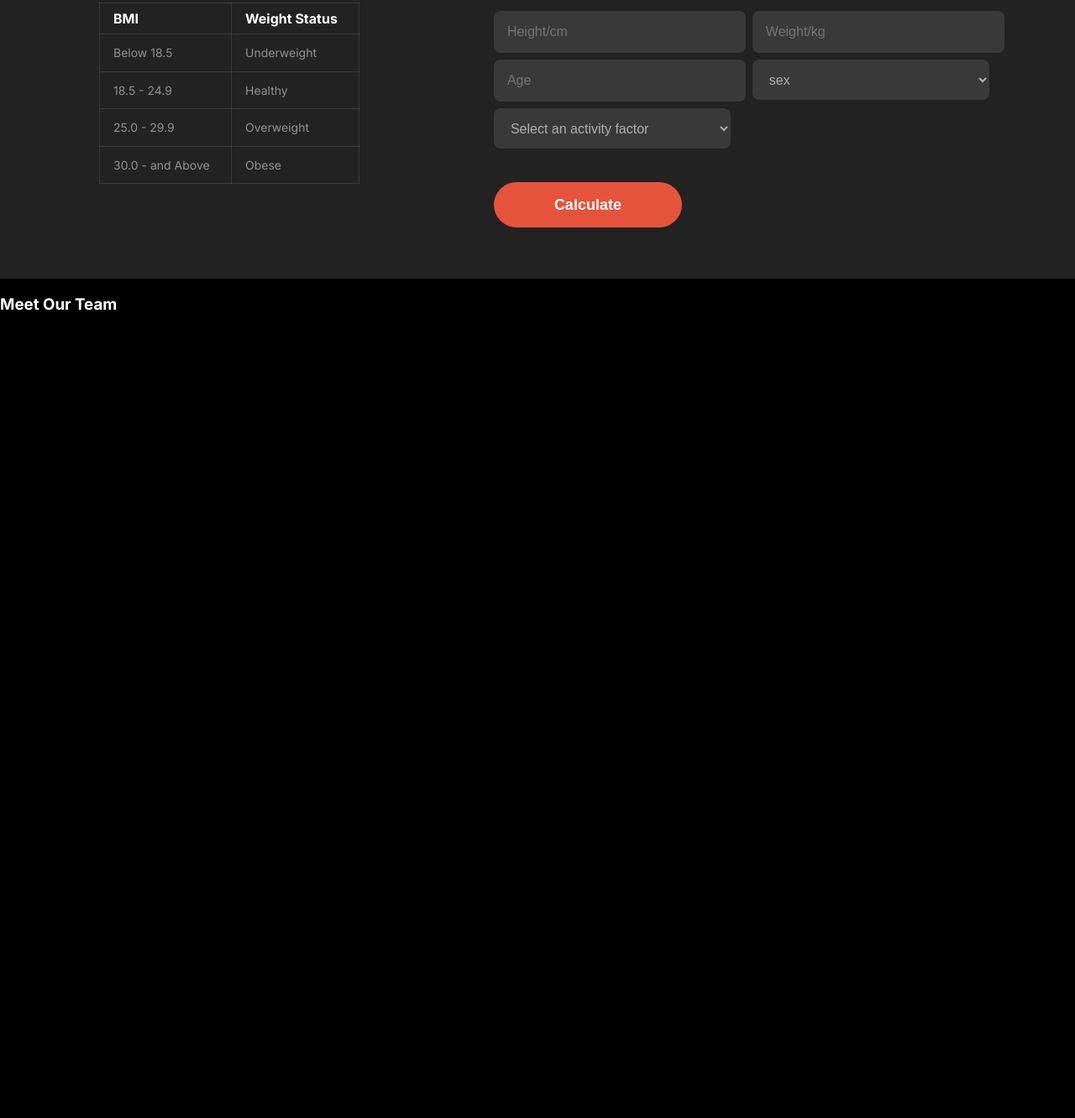
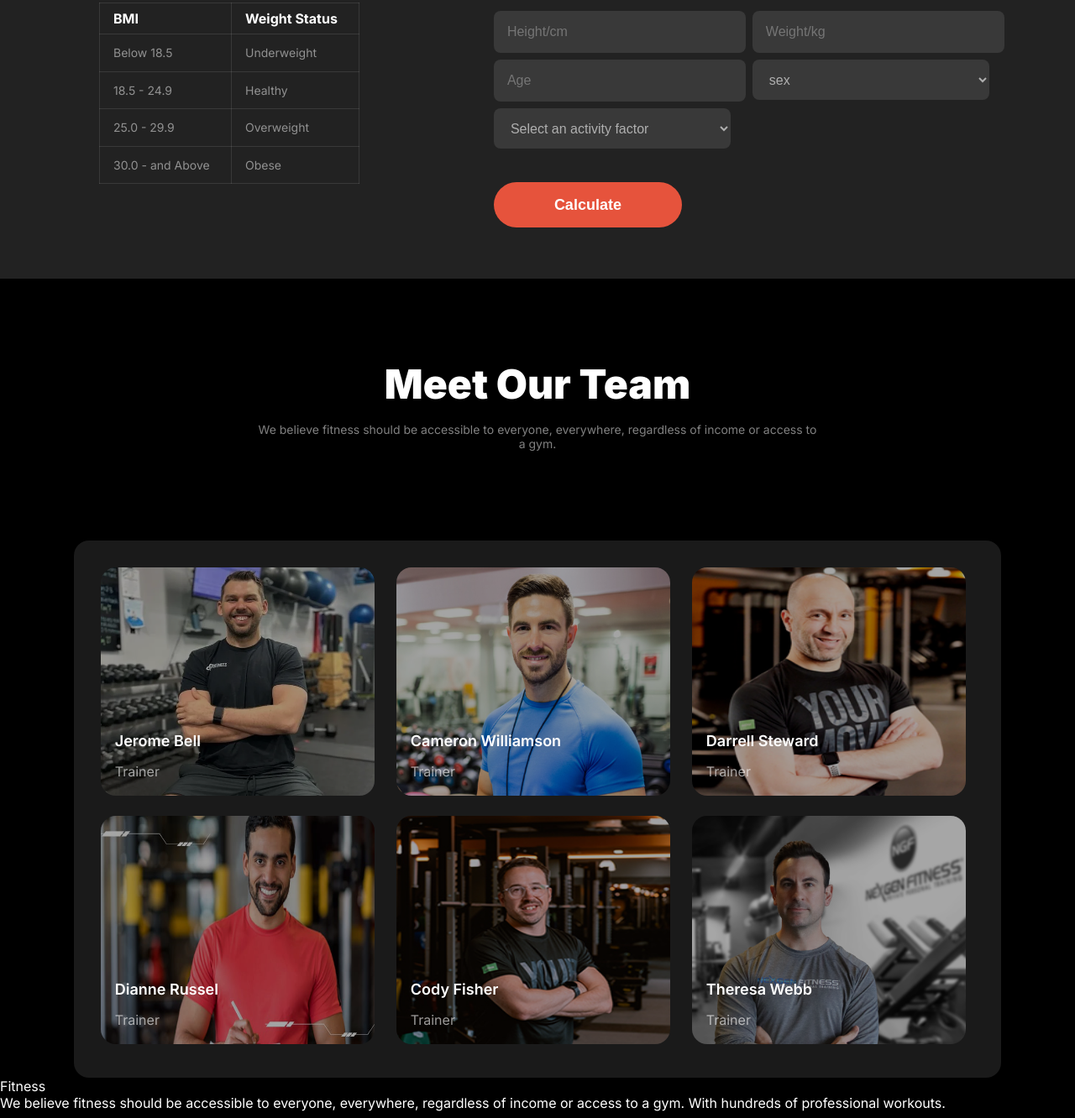
Before and after one commit to AJ-Dihan/Assignment-2, a plain HTML site: page index.html in a window 1280 px wide. Shown: the part 2249-3581 px from the top of the page at 84% size. Before the commit the page ends 2642 px from the top, so only its background shows below. Drawn offline with Linux system fonts and the light colour scheme.

Commit message:
added team section

```diff
--- a/index.html
+++ b/index.html
@@ -162,15 +162,74 @@
         </section>
 
         <section class="team">
+            <div class="team-about">
             <h3 class="team-title">Meet Our Team</h3>
+            <p class="team-description">We believe fitness should be accessible to everyone, everywhere, regardless of income or access to a gym.</p>
+            </div>
+            <div class="trainer-container">
+                <div class="image-container">
+                    <img src="images/trainer1.png" alt="">
+                    <div class="trainer-info">
+                        <h5>Jerome Bell</h5>
+                    <p>Trainer</p>
+                    </div>
+
+                </div>
+                <div class="image-container">
+                    <img src="images/trainer2.png" alt="">
+                    <div class="trainer-info">
+                        <h5>Cameron Williamson</h5>
+                        <p>Trainer</p>
+                    </div>
+
+                </div>
+                <div class="image-container">
+                    <img src="images/trainer3.png" alt="">
+                    <div class="trainer-info">
+                        <h5>Darrell Steward</h5>
+                        <p>Trainer</p>
+                    </div>
+
+                </div>
+                <div class="image-container">
+                    <img src="images/trainer4.png" alt="">
+                    <div class="trainer-info">
+                        <h5>Dianne Russel</h5>
+                        <p>Trainer</p>
+                    </div>
+
+                </div>
+                <div class="image-container">
+                    <img src="images/trainer5.png" alt="">
+                    <div class="trainer-info">
+                        <h5>Cody Fisher</h5>
+                    <p>Trainer</p>
+                    </div>
+
+                </div>
+                <div class="image-container">
+                    <img src="images/trainer6.png" alt="">
+                    <div class="trainer-info">
+                        <h5>Theresa Webb</h5>
+                        <p>Trainer</p>
+                    </div>
+
+                </div>
+            </div>
+
 
         </section>
        </main>
 
 
+    <footer>
+        <div class="left">
+            <div class="footer-title">Fitness</div>
+           <div class="footer-description">We believe fitness should be accessible to everyone, everywhere, regardless of income or access to a gym. With hundreds of professional workouts.</div>
+        </div>
 
+        <div class=""></div>
 
-    <footer>
 
     </footer>
 
--- a/style.css
+++ b/style.css
@@ -20,6 +20,7 @@ body {
     background: linear-gradient(180.00deg, rgb(17, 17, 17),rgba(119, 119, 119, 0) 100%);
     width: 100%;
     height: 44.6rem;
+
 
 }
 
@@ -152,7 +153,7 @@ body {
 } */
 
 /* change habit section */
-.habit, .run, .bmi-content{
+.habit, .run, .bmi-content,.trainer-container{
     width:65.25rem;
     height: 28.18rem;
     margin: 0 auto;
@@ -327,3 +328,61 @@ th{
     border:none;
     margin-top: 2.5rem;
 }
+
+/* team section */
+.team-about{
+    width: 42rem;
+    height: 7.5rem;
+    margin: 6rem auto;
+    text-align: center;
+}
+.team-title{
+    font-size: 48px;
+    font-weight: 900;
+    margin:1rem;
+}
+.team-description{
+    color: rgba(255, 255, 255, 0.5);
+    font-size: 14px;
+    font-weight: 400;
+}
+.trainer-container{
+    width: 65rem;
+    height: 36rem;
+    border-radius: 18px;
+    background: rgba(255, 255, 255, 0.1);
+    display:grid;
+    grid-template-columns:1fr 1fr 1fr;
+    gap:1rem;
+    padding: 2rem;
+}
+.image-container{
+    position: relative;
+
+
+}
+.trainer-container img{
+    width: 20.375rem;
+    height: 17rem;
+    border-radius: 18px;
+    filter:brightness(65%);
+
+}
+.trainer-info{
+    position: absolute;
+    top: 70%;
+    left: 5%;
+    /* transform: translate(-145%, 50%); */
+    text-align: start;
+
+}
+.image-container h5{
+    margin:0;
+    font-size: 18px;
+    font-weight: 600;
+}
+.image-container p{
+    color: rgba(255, 255, 255, 0.6);
+    font-size: 16px;
+    font-weight: 400;
+}
```
